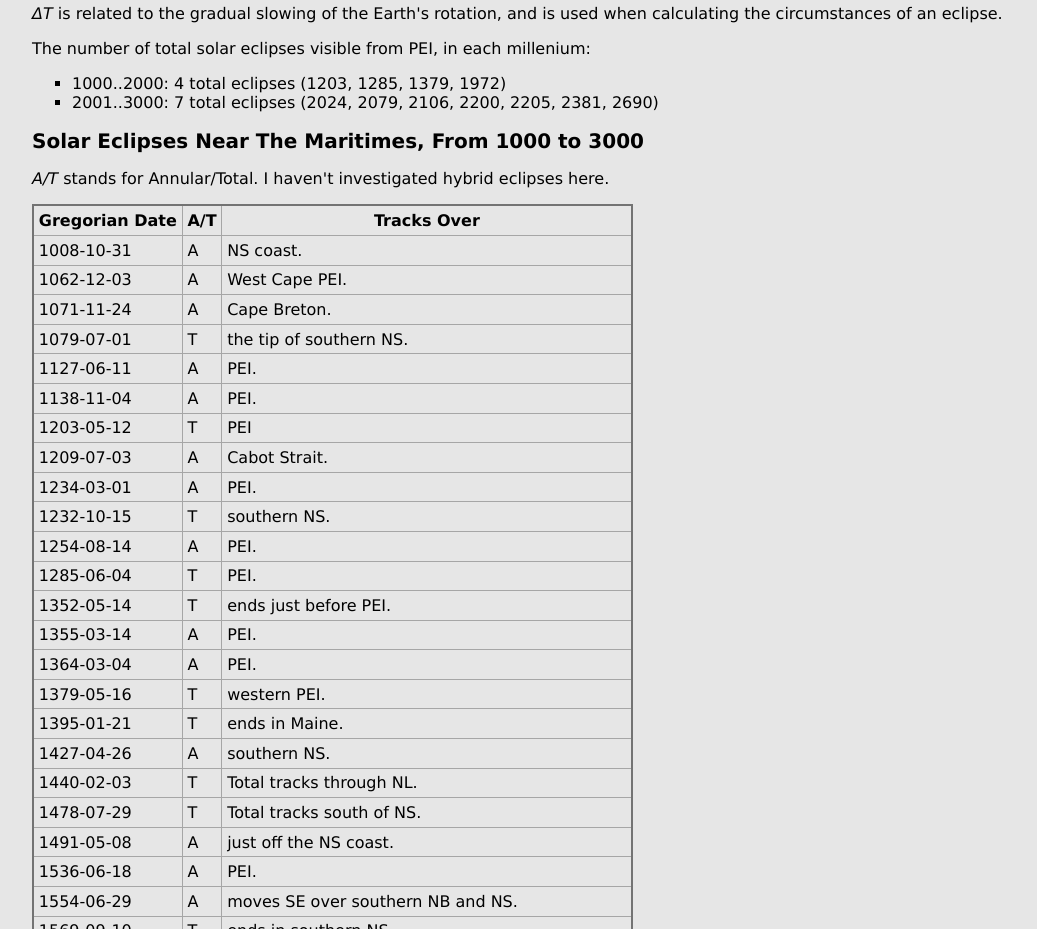
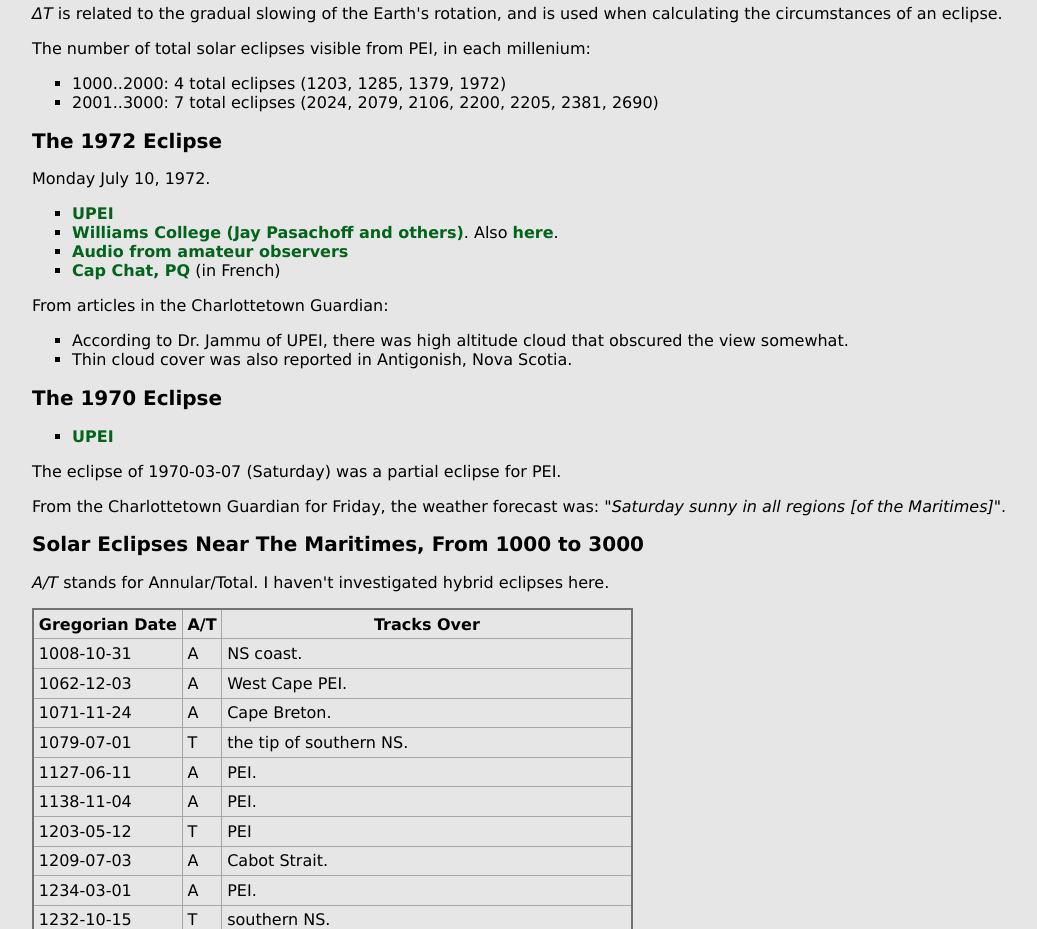
Before and after one commit to johanley/eclipses-pei, a plain HTML site: page docs/index.html in a window 1280 px wide. Shown: the part 800-1729 px from the top of the page, without its empty margins (0-1037 px from the left). Drawn offline with Linux system fonts and the light colour scheme.

Commit message:
Abandon markdown.

```diff
--- a/docs/index.html
+++ b/docs/index.html
@@ -45,6 +45,33 @@ They were compiled manually by examining the eclipse maps produced by Fred Espen
  <li> 1000..2000: 4 total eclipses (1203, 1285, 1379, 1972)
  <li> 2001..3000: 7 total eclipses (2024, 2079, 2106, 2200, 2205, 2381, 2690)
 </ul>
+
+<h2>The 1972 Eclipse</h2>
+
+Monday July 10, 1972.
+
+<ul>
+ <li><a href='https://projects.upei.ca/astronomy/historic-pei-solar-eclipses/'>UPEI</a>
+ <li><a href='https://sites.williams.edu/eclipse/1972eclipse/'>Williams College (Jay Pasachoff and others)</a>. Also <a href='https://web.williams.edu/Astronomy/eclipse/eclipse1972/'>here</a>.
+ <li><a href='https://www.space.com/solar-eclipse-2024-skysafari-app-op-ed'>Audio from amateur observers</a></body>
+ <li><a href='https://www.youtube.com/watch?v=LQ6N2UgPV9g'>Cap Chat, PQ</a> (in French)
+</ul>
+
+From articles in the Charlottetown Guardian:
+<ul>
+ <li>According to Dr. Jammu of UPEI, there was high altitude cloud that obscured the view somewhat.
+ <li>Thin cloud cover was also reported in Antigonish, Nova Scotia.
+</ul>
+
+<h2>The 1970 Eclipse</h2>
+
+<ul>
+ <li><a href='https://projects.upei.ca/astronomy/historic-pei-solar-eclipses/'>UPEI</a>
+</ul>
+
+The eclipse of 1970-03-07 (Saturday) was a partial eclipse for PEI.
+<P>From the Charlottetown Guardian for Friday, the weather forecast was: <em>"Saturday sunny in all regions [of the Maritimes]"</em>.
+
 
 <h2>Solar Eclipses Near The Maritimes, From 1000 to 3000</h2>
 
@@ -126,5 +153,5 @@ They were compiled manually by examining the eclipse maps produced by Fred Espen
 
 
 
-</body>
+
 </html>
```
